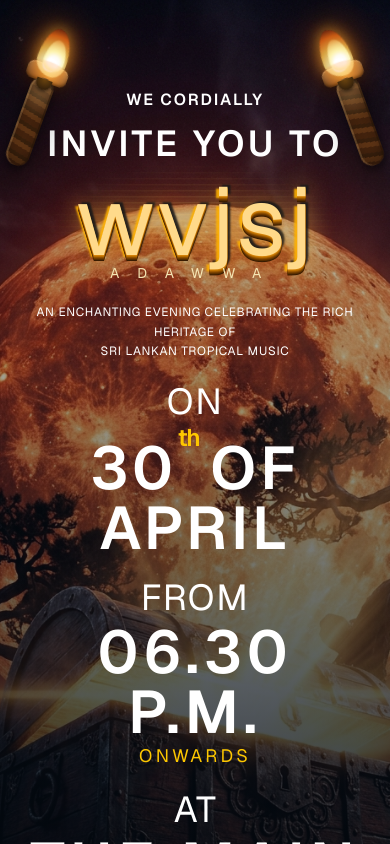
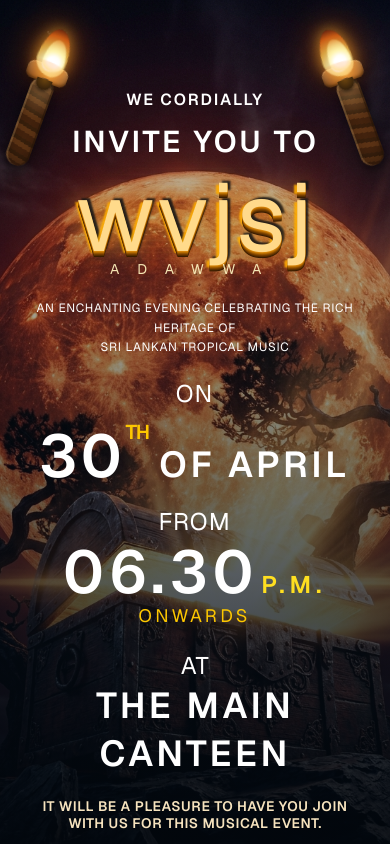
Before and after one commit to RumeshKumara/adawwa-app, a Next.js app: page / in a window 390 px wide. Shown: the top 844 px of the page. Built offline with nearby package versions, Linux system fonts and the light colour scheme; a web font is replaced by a local one.

Commit message:
feat: add global styles, custom font assets, and torch animation components

```diff
--- a/app/globals.css
+++ b/app/globals.css
@@ -19,6 +19,18 @@
 
 .font-firlest {
   font-family: "Firlest", serif;
+}
+
+@font-face {
+  font-family: "Grained";
+  src: url("/fonts/Grained-Demo.ttf") format("truetype");
+  font-weight: 400;
+  font-style: normal;
+  font-display: swap;
+}
+
+.font-grained {
+  font-family: "Grained", serif;
 }
 
 :root {
--- a/app/page.tsx
+++ b/app/page.tsx
@@ -36,8 +36,8 @@ export default function Home() {
         </div>
 
         <section className={`invitation-content relative mx-auto flex min-h-[calc(100dvh-4rem)] max-w-3xl flex-col items-center justify-center gap-3 pt-14 sm:gap-4 sm:pt-20 ${revealCls}`}>
-          <p className='font-["Firlest","Apex",serif] text-base font-semibold tracking-[0.11em] text-white sm:text-2xl'>WE CORDIALLY</p>
-          <p className='font-["Firlest","Apex",serif] text-4xl font-semibold tracking-[0.10em] text-white sm:text-7xl'>INVITE YOU TO</p>
+          <p className='font-["Grained","Apex",serif] text-base font-semibold tracking-[0.11em] text-white sm:text-2xl'>WE CORDIALLY</p>
+          <p className='font-["Grained","Apex",serif] text-3xl font-semibold tracking-[0.10em] text-white sm:text-6xl'>INVITE YOU TO</p>
 
           <h1 className='relative isolate font-["Apex"] px-3 text-[clamp(6rem,16vw,8.7rem)] leading-[0.95] tracking-[0.02em] sm:text-[clamp(5rem,12vw,10rem)]' >
             <div className="fade-lines-bg" aria-hidden="true" />
@@ -50,24 +50,24 @@ export default function Home() {
             AN ENCHANTING EVENING CELEBRATING THE RICH HERITAGE OF<br />SRI LANKAN TROPICAL MUSIC
           </p>
 
-          <div className='mt-2 font-["Firlest","Apex",serif] text-white'>
-            <p className="text-4xl  tracking-[0.04em] sm:text-6xl">ON</p>
-            <p className="mt-4 text-6xl font-semibold tracking-[0.06em] sm:text-8xl">30<span className="font-small text-2xl text-yellow-400 mx-3 tracking-tighter -tracking-wider absolute  top-10 transform -translate-x-1/2 ">th</span> <span className='ml-4'>OF APRIL</span></p>
+          <div className='mt-2 font-["Grained","Apex",serif] text-white'>
+            <p className="text-2xl  tracking-[0.04em] sm:text-6xl">ON</p>
+            <p className="mt-4 text-6xl font-semibold tracking-[0.06em] sm:text-8xl">30<span className="font-small text-xl text-yellow-400 mx-3 tracking-tighter -tracking-wider absolute  top-10 transform -translate-x-1/2 ">TH</span> <span className='ml-4 text-4xl'>OF APRIL</span></p>
           </div>
 
-          <div className='mt-2 font-["Firlest","Apex",serif] text-white'>
-            <p className="text-4xl tracking-[0.04em] sm:text-6xl">FROM</p>
-            <p className="mt-1 text-6xl font-semibold tracking-[0.08em] sm:text-8xl">06.30 P.M.</p>
+          <div className='mt-2 font-["Grained","Apex",serif] text-white'>
+            <p className="text-2xl tracking-[0.04em] sm:text-6xl">FROM</p>
+            <p className="mt-1 text-6xl font-semibold tracking-[0.08em] sm:text-8xl">06.30 <span className='text-2xl -ml-4 text-yellow-300'>P.M.</span></p>
             <p className="text-lg tracking-[0.18em] text-yellow-400 sm:text-3xl">ONWARDS</p>
           </div>
 
-          <div className='mt-2 font-["Firlest","Apex",serif] text-white'>
-            <p className="text-4xl tracking-[0.04em] sm:text-6xl">AT</p>
-            <p className="mt-1 text-6xl font-semibold tracking-[0.10em] sm:text-8xl">THE MAIN</p>
-            <p className="mt-2 text-6xl font-semibold tracking-[0.10em] sm:text-8xl">CANTEEN</p>
+          <div className='mt-2 font-["Grained","Apex",serif] text-white'>
+            <p className="text-2xl tracking-[0.04em] sm:text-6xl">AT</p>
+            <p className="mt-1 text-4xl font-semibold tracking-[0.10em] sm:text-8xl">THE MAIN</p>
+            <p className="mt-2 text-4xl font-semibold tracking-[0.10em] sm:text-8xl">CANTEEN</p>
           </div>
 
-          <p className='mt-3 max-w-3xl font-["Firlest","Apex",serif] text-[0.86rem] font-semibold uppercase leading-tight tracking-[0.04em] text-[#f7e4bf] sm:text-3xl'>
+          <p className='mt-3 max-w-2xl font-["Grained","Apex",serif] text-[0.86rem] font-semibold uppercase leading-tight tracking-[0.04em] text-[#f7e4bf] sm:text-2xl'>
             IT WILL BE A PLEASURE TO HAVE YOU JOIN WITH US FOR THIS MUSICAL EVENT.
           </p>
 
```
Also changed, not shown: public/fonts/Grained-Demo.ttf (added).
